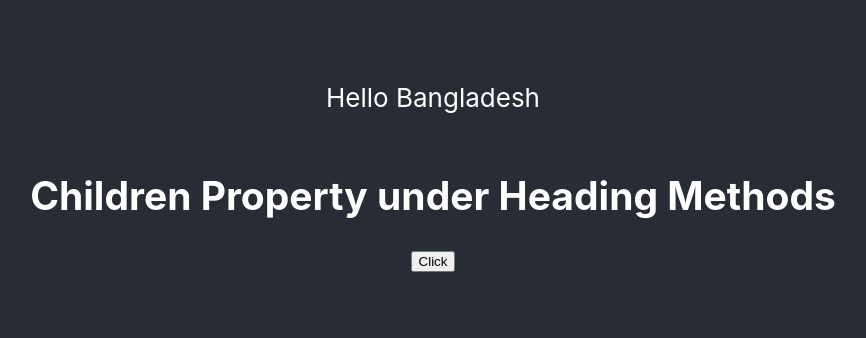
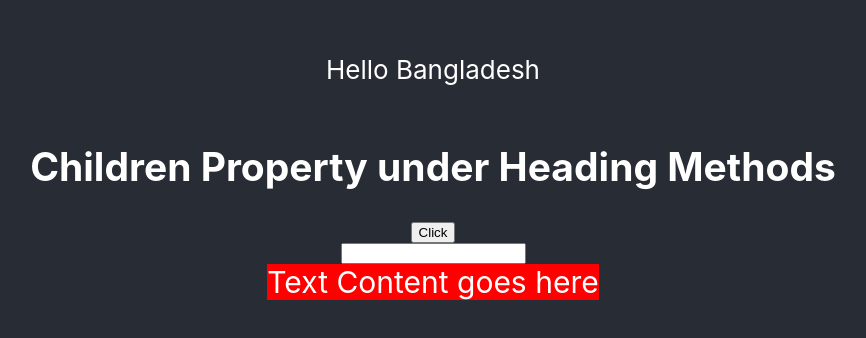
Before and after one commit to mostofakamalpassa/reactwithtypescript-semple-project, a React (Create React App) app: page / in a window 1280 px wide. Shown: the part 236-574 px from the top of the page, without its empty margins (207-1073 px from the left). Built offline with nearby package versions, Linux system fonts and the light colour scheme.

Commit message:
input comopent event value

```diff
--- a/src/App.tsx
+++ b/src/App.tsx
@@ -2,8 +2,10 @@ import React from 'react';
 
 import './App.css';
 import { Buttons } from './components/Buttons';
+import { Container } from './components/Container';
 import { Greet } from './components/Greet';
 import { Heading } from './components/Heading';
+import { Inputs } from './components/Inputs';
 import { MyStatus } from './components/MyStatus';
 import { Oscar } from './components/OScar';
 import { Person } from './components/Person';
@@ -53,6 +55,9 @@ function App() {
 
        <Buttons handleClick={(event, id) =>{ console.log("Button event click", event, id)}}></Buttons>
 
+        <Inputs value='' handleChange={ev => console.log(ev)}></Inputs>
+
+        <Container style={{backgroundColor:'red', fontSize:'30px'}}></Container>
       </header>
     </div>
   );
--- /dev/null
+++ b/src/components/Container.tsx
@@ -0,0 +1,12 @@
+type ContainerProps ={
+    style: React.CSSProperties
+}
+
+export const Container = (props: ContainerProps) =>{
+
+    return(
+        <div style={props.style}>
+            Text Content goes here
+        </div>
+    )
+}
--- /dev/null
+++ b/src/components/Inputs.tsx
@@ -0,0 +1,15 @@
+type InputProps = {
+    value: string;
+    handleChange: (event: React.ChangeEvent<HTMLInputElement>) => void;
+}
+
+export const Inputs = (props: InputProps)=>{
+  const handleChange = (event: React.ChangeEvent<HTMLInputElement>) =>{
+        console.log(event)
+  }
+
+    return(
+
+        <input type='text' value ={props.value} onChange={handleChange}/>
+    )
+}
```
